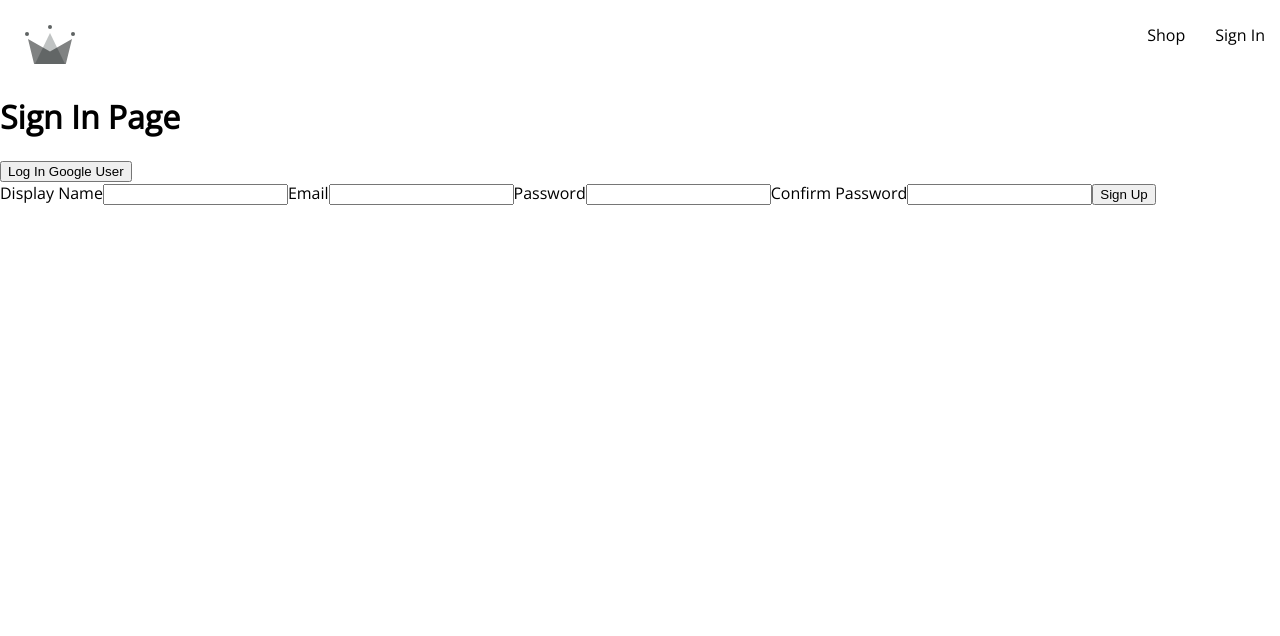
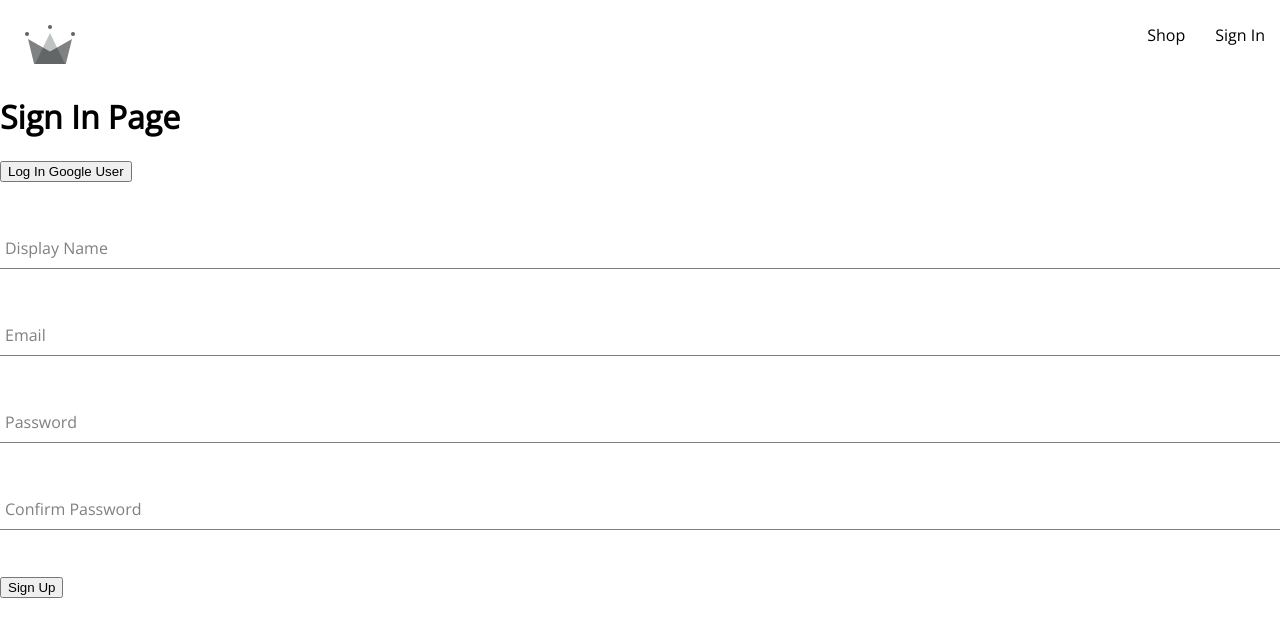
Before and after one commit to dcameron62/crwn-clothing, a React (Create React App) app: page /signIn in a window 1280 px wide. Shown: the top 636 px of the page. Built offline with nearby package versions, Linux system fonts and the light colour scheme.

Commit message:
generalizing form input component

```diff
--- /dev/null
+++ b/src/components/form-input/form-input.component.jsx
@@ -0,0 +1,26 @@
+/**
+ * Created by PHP Storm
+ * Author: Don Cameron
+ * File Type: React Component
+ * Date: 7/6/2022
+ * Time: 8:21 PM
+ */
+import "./form-input.styles.scss";
+const FormInput = ({ label, ...otherProps }) => {
+  return (
+    <div className="group">
+      <input className="form-input" {...otherProps} />
+      {label && (
+        <label
+          className={`${
+            otherProps.value.length ? "shrink" : null
+          } form-input-label`}
+        >
+          {label}
+        </label>
+      )}
+    </div>
+  );
+};
+
+export default FormInput;
--- /dev/null
+++ b/src/components/form-input/form-input.styles.scss
@@ -0,0 +1,54 @@
+$sub-color: grey;
+$main-color: black;
+
+@mixin shrinkLabel {
+  top: -14px;
+  font-size: 12px;
+  color: $main-color;
+}
+
+.group {
+  position: relative;
+  margin: 45px 0;
+
+  .form-input {
+    background: none;
+    background-color: white;
+    color: $sub-color;
+    font-size: 18px;
+    padding: 10px 10px 10px 5px;
+    display: block;
+    width: 100%;
+    border: none;
+    border-radius: 0;
+    border-bottom: 1px solid $sub-color;
+    margin: 25px 0;
+
+    &:focus {
+      outline: none;
+    }
+
+    &:focus ~ .form-input-label {
+      @include shrinkLabel();
+    }
+  }
+
+  input[type='password'] {
+    letter-spacing: 0.3em;
+  }
+
+  .form-input-label {
+    color: $sub-color;
+    font-size: 16px;
+    font-weight: normal;
+    position: absolute;
+    pointer-events: none;
+    left: 5px;
+    top: 10px;
+    transition: 300ms ease all;
+
+    &.shrink {
+      @include shrinkLabel();
+    }
+  }
+}
--- a/src/components/sign-up-form/sign-up-form.component.jsx
+++ b/src/components/sign-up-form/sign-up-form.component.jsx
@@ -10,6 +10,7 @@
   createAuthUserWithEmailAndPassword,
   createUserDocumentFromAuth,
 } from "../../utils/firebase/firebase.utils";
+import FormInput from "../form-input/form-input.component";
 
 const defaultFormFields = {
   displayName: "",
@@ -59,38 +60,39 @@
   return (
     <div>
       <form onSubmit={handleSubmit}>
-        <label>Display Name</label>
-        <input
+        <FormInput
+          label="Display Name"
           type="text"
           required
           onChange={handleChange}
           name="displayName"
           value={displayName}
         />
-        <label>Email</label>
-        <input
+        <FormInput
+          label="Email"
           type="email"
           required
           onChange={handleChange}
           name="email"
           value={email}
         />
-        <label>Password</label>
-        <input
+        <FormInput
+          label="Password"
           type="password"
           required
           onChange={handleChange}
           name="password"
           value={password}
         />
-        <label>Confirm Password</label>
-        <input
-          type="confirmPassword"
+        <FormInput
+          label="Confirm Password"
+          type="password"
           required
           onChange={handleChange}
           name="confirmPassword"
           value={confirmPassword}
         />
+
         <button type="submit">Sign Up</button>
       </form>
     </div>
```
